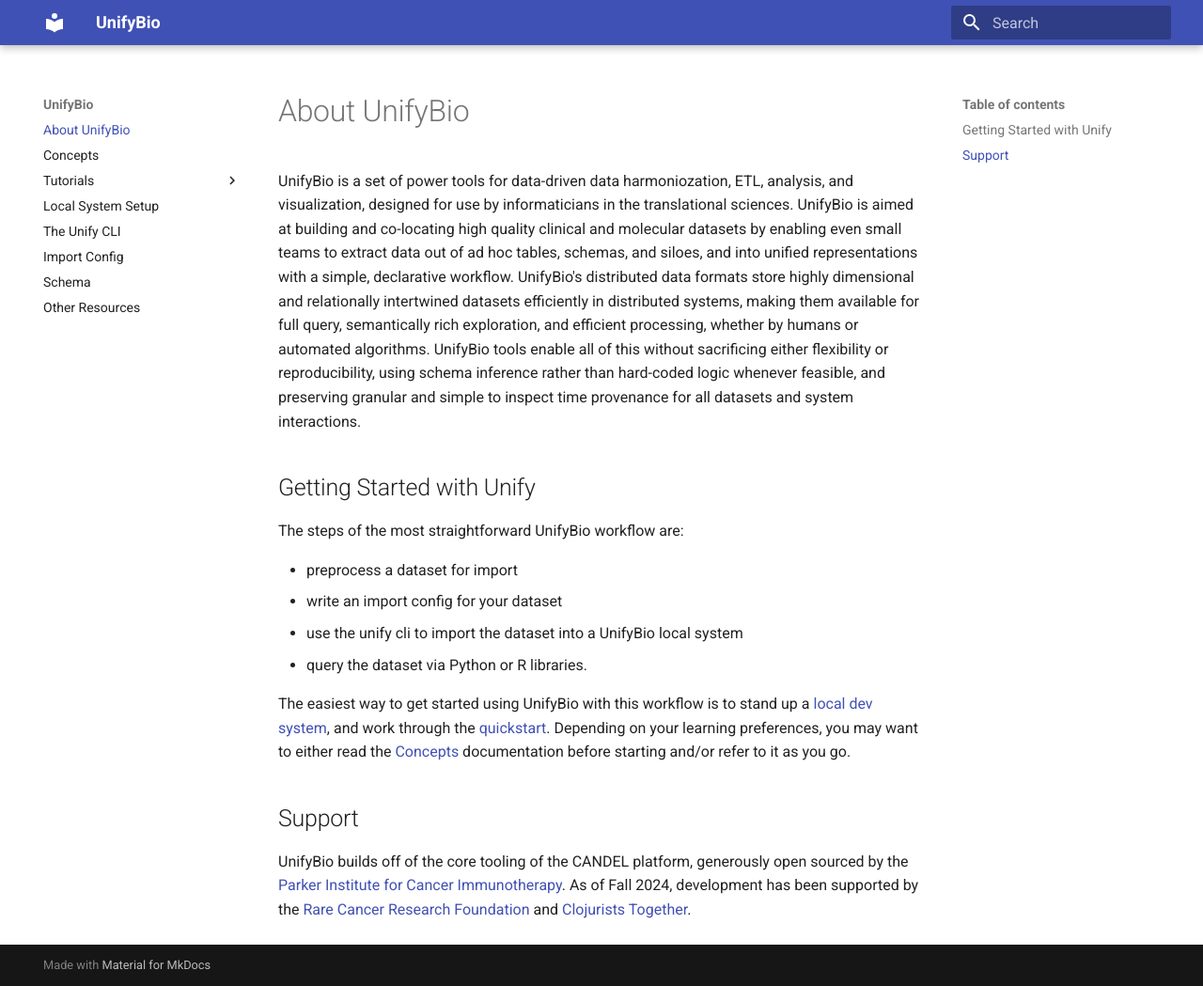
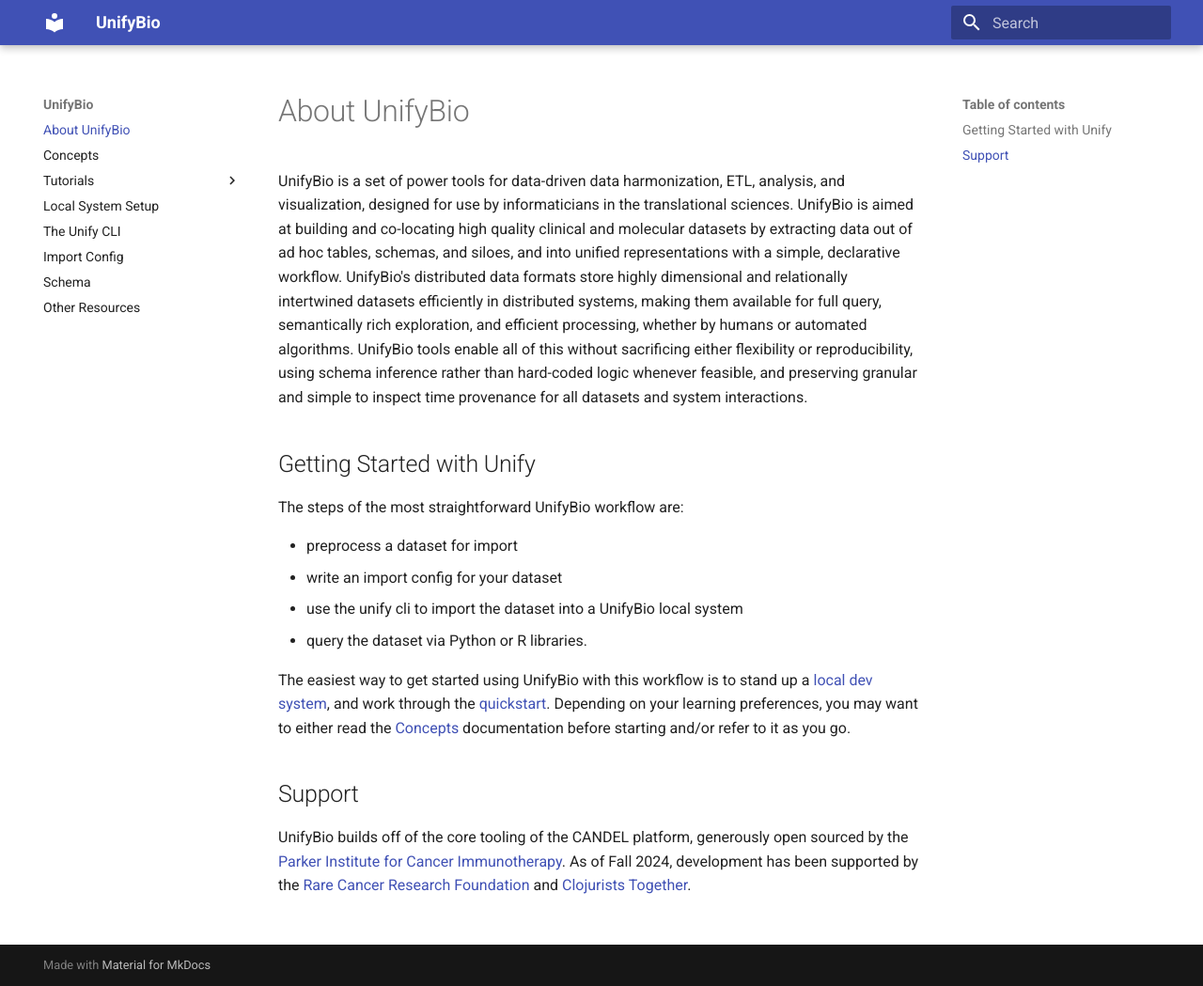
Before and after one commit to UnifyBio/unifybio-site, an MkDocs documentation site: the page built from docs/index.md, in a window 1280 px wide and 1049 px high. Shown: the whole window at 94% size. Built offline with MkDocs 1.6.1 and Material for MkDocs 9.7.7, drawn with Linux system fonts in a browser that asks for light colours.

Commit message:
typo, etc update

```diff
--- a/docs/index.md
+++ b/docs/index.md
@@ -1,9 +1,9 @@
 # About UnifyBio
 
-UnifyBio is a set of power tools for data-driven data harmoniozation, ETL, analysis,
+UnifyBio is a set of power tools for data-driven data harmonization, ETL, analysis,
 and visualization, designed for use by informaticians in the translational sciences.
 UnifyBio is aimed at building and co-locating high quality clinical and molecular datasets
-by enabling even small teams to extract data out of ad hoc tables, schemas, and siloes, and
+by extracting data out of ad hoc tables, schemas, and siloes, and
 into unified representations with a simple, declarative workflow.
 UnifyBio's distributed data formats store highly dimensional and relationally intertwined datasets efficiently
 in distributed systems, making them available for full query, semantically rich exploration,
```
